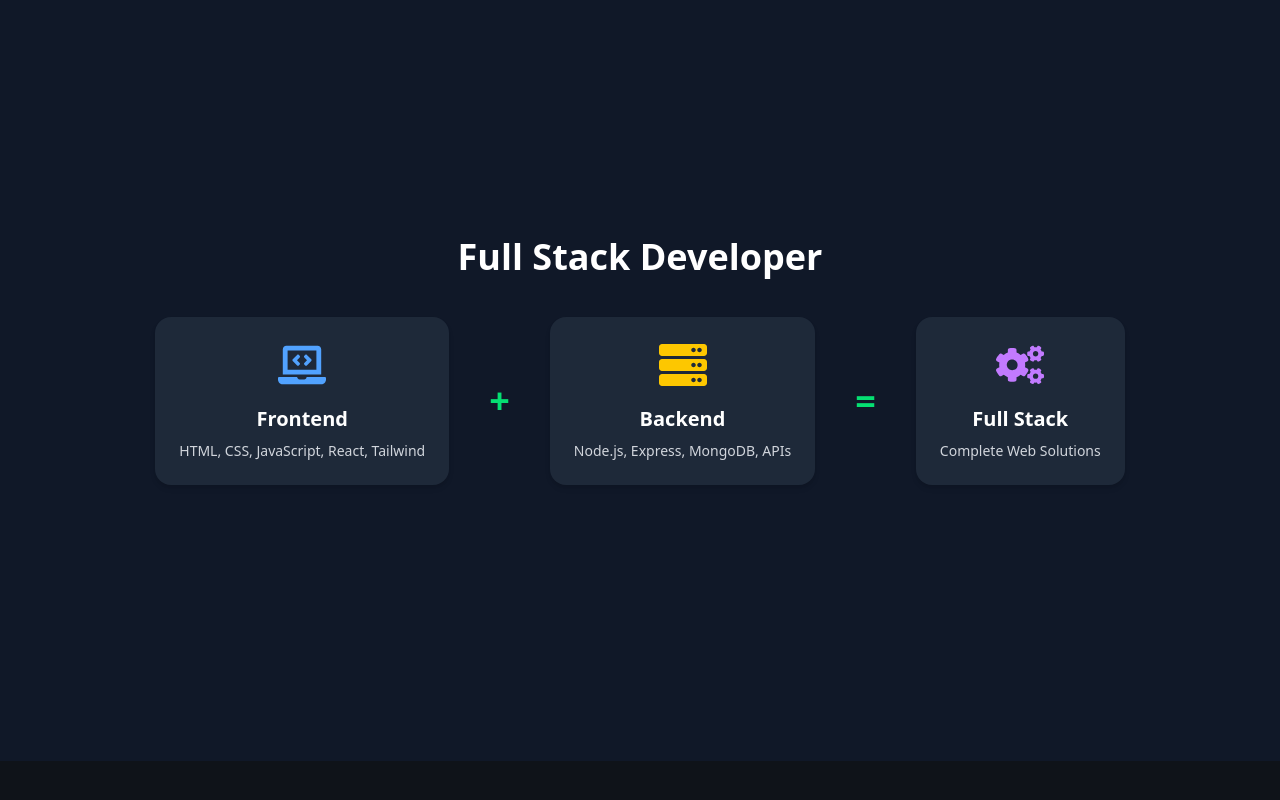
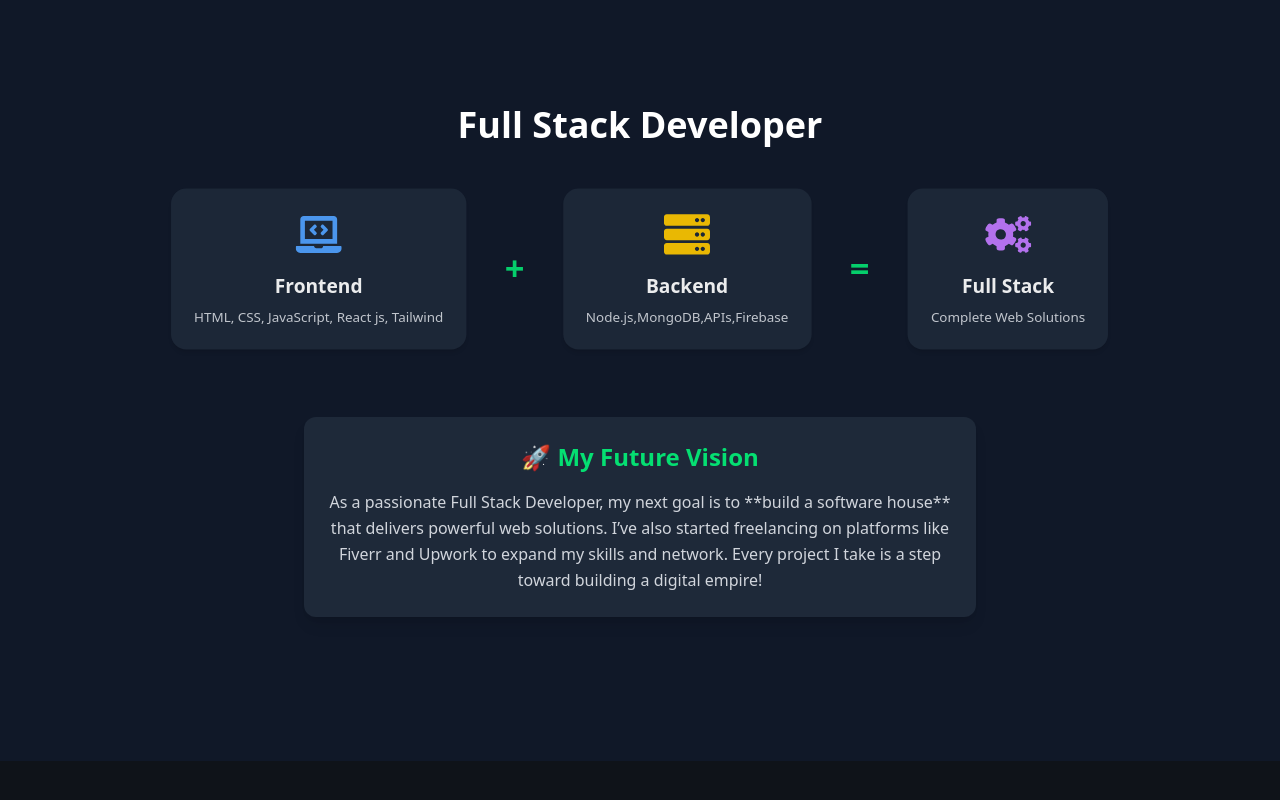
Before and after one commit to Ahmad-WebOfficial/Portfolio-Ahmad, a React (Vite) app: page / in a window 1280 px wide. Shown: the part 839-1639 px from the top of the page. Built offline with nearby package versions, Linux system fonts and the light colour scheme.

Commit message:
Update Body2.jsx

```diff
--- a/src/components/Body2.jsx
+++ b/src/components/Body2.jsx
@@ -1,37 +1,44 @@
-import React from "react";
+import React, { useEffect, useState } from "react";
 import { FaLaptopCode, FaServer, FaCogs } from "react-icons/fa";
 
 const DevStackSection = () => {
+  const [zoomIn, setZoomIn] = useState(false);
+
+  useEffect(() => {
+    setTimeout(() => setZoomIn(true), 100);
+  }, []);
+
   return (
     <div className="bg-gray-900 min-h-screen flex flex-col items-center justify-center px-4 py-16 text-white">
-      <h1 className="text-4xl font-bold mb-10 text-center">Full Stack Developer</h1>
+      <h1 className="text-4xl font-bold mb-10 text-center">
+        Full Stack Developer
+      </h1>
 
-      <div className="flex flex-col md:flex-row items-center gap-10">
-        {/* Frontend */}
+      <div
+        className={`flex flex-col md:flex-row items-center gap-10 transition-all duration-700 ${
+          zoomIn ? "scale-100 opacity-100" : "scale-50 opacity-0"
+        }`}
+      >
         <div className="bg-gray-800 p-6 rounded-2xl shadow-md hover:scale-105 transition duration-300 text-center">
           <FaLaptopCode className="text-5xl text-blue-400 mb-4 mx-auto" />
           <h2 className="text-xl font-semibold">Frontend</h2>
           <p className="text-sm mt-2 text-gray-300">
-            HTML, CSS, JavaScript, React, Tailwind
+            HTML, CSS, JavaScript, React js, Tailwind
           </p>
         </div>
 
-        {/* "+" Icon */}
         <div className="text-4xl font-bold text-green-400">+</div>
 
-        {/* Backend */}
         <div className="bg-gray-800 p-6 rounded-2xl shadow-md hover:scale-105 transition duration-300 text-center">
           <FaServer className="text-5xl text-yellow-400 mb-4 mx-auto" />
           <h2 className="text-xl font-semibold">Backend</h2>
           <p className="text-sm mt-2 text-gray-300">
-            Node.js, Express, MongoDB, APIs
+            Node.js,MongoDB,APIs,Firebase
           </p>
         </div>
 
-        {/* "=" Icon */}
         <div className="text-4xl font-bold text-green-400">=</div>
 
-        {/* Full Stack */}
         <div className="bg-gray-800 p-6 rounded-2xl shadow-md hover:scale-105 transition duration-300 text-center">
           <FaCogs className="text-5xl text-purple-400 mb-4 mx-auto" />
           <h2 className="text-xl font-semibold">Full Stack</h2>
@@ -40,6 +47,19 @@ const DevStackSection = () => {
           </p>
         </div>
       </div>
+
+      <div className="mt-16 max-w-2xl bg-gray-800 p-6 rounded-xl shadow-lg text-center transition-all duration-700">
+        <h3 className="text-2xl font-bold text-green-400 mb-4">
+          🚀 My Future Vision
+        </h3>
+        <p className="text-gray-300 text-base leading-relaxed">
+          As a passionate Full Stack Developer, my next goal is to **build a
+          software house** that delivers powerful web solutions. I’ve also
+          started freelancing on platforms like Fiverr and Upwork to expand my
+          skills and network. Every project I take is a step toward building a
+          digital empire!
+        </p>
+      </div>
     </div>
   );
 };
```
